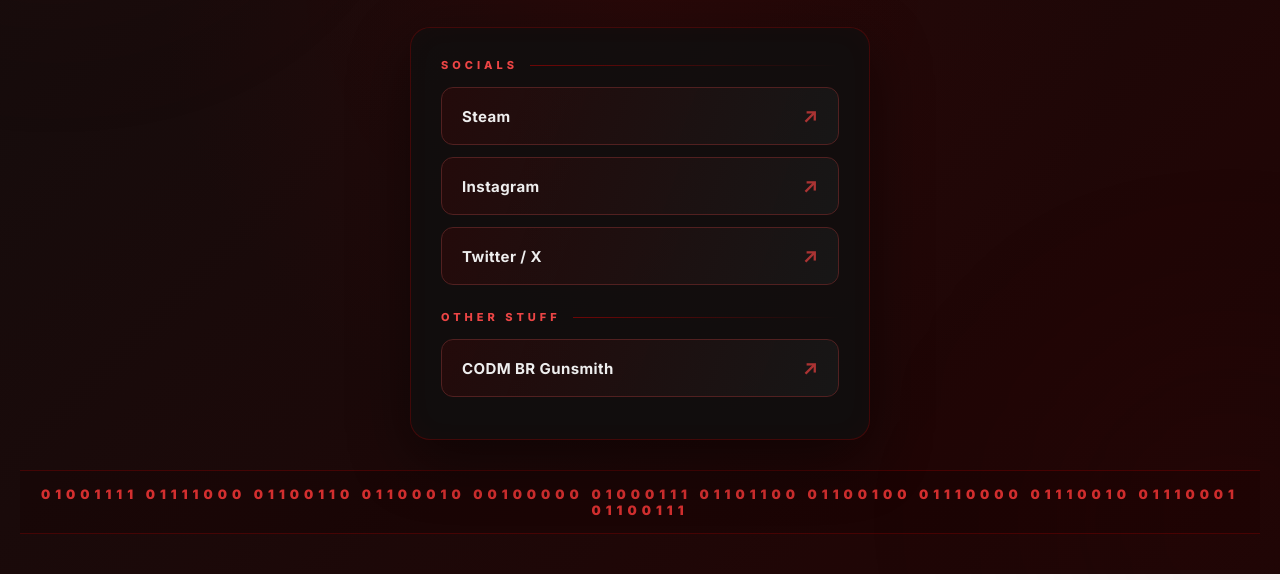
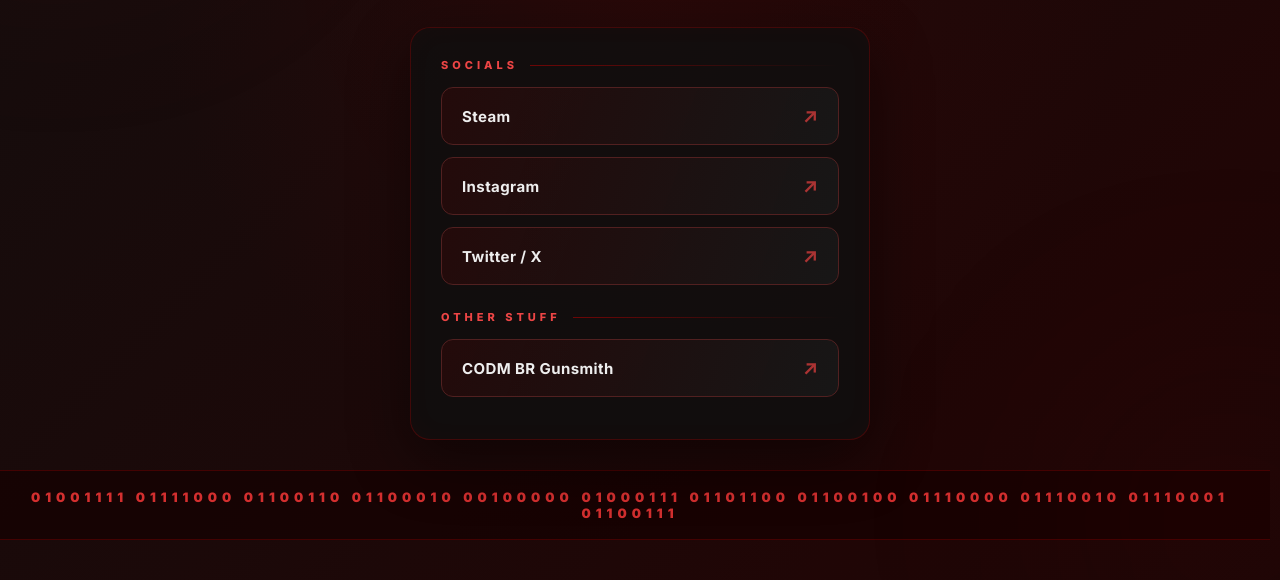
Before and after one commit to Iwase-XD/iwase-xd.github.io, a plain HTML site: page index.html in a window 1280 px wide. Shown: the part 279-859 px from the top of the page. Drawn offline with Linux system fonts and the light colour scheme.

Commit message:
Update index.html

```diff
--- a/index.html
+++ b/index.html
@@ -490,16 +490,21 @@ h1 {
 ========================= */
 
 .marquee {
-    width: 100%;
+    position: relative;
+
+    width: 100vw;
     margin-top: 30px;
-    padding: 15px 0;
+
+    margin-left: calc(50% - 50vw);
+
+    padding: 18px 0;
 
     text-align: center;
 
+    background: rgba(20, 0, 0, 0.65);
+
     border-top: 1px solid rgba(200, 0, 0, 0.25);
     border-bottom: 1px solid rgba(200, 0, 0, 0.25);
-
-    background: rgba(20, 0, 0, 0.35);
 }
 
 .marquee-track {
```
